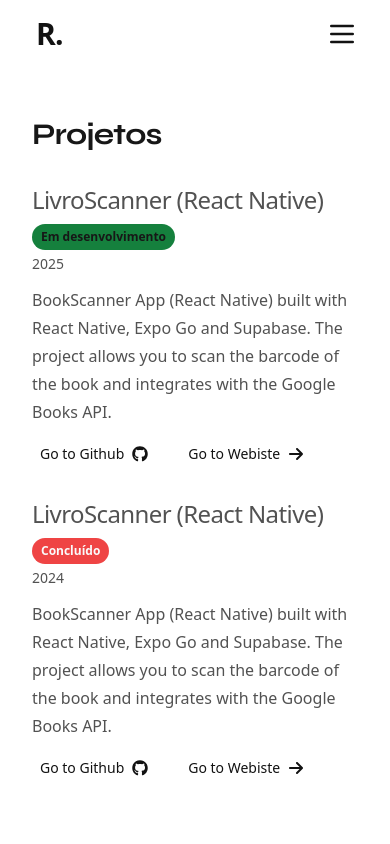
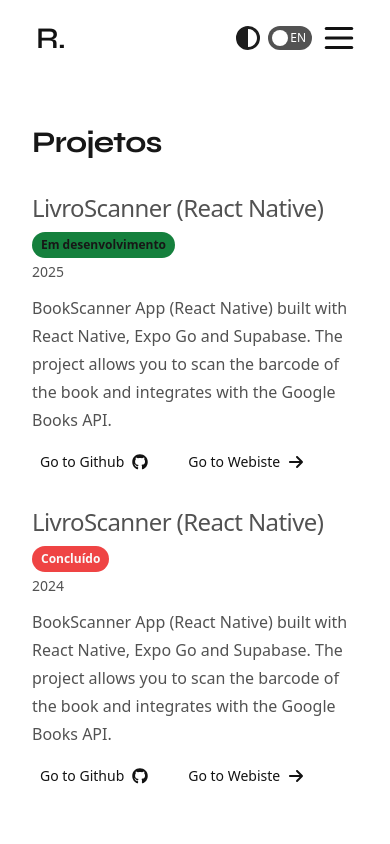
Before and after one commit to romario-code/nextfolio, a Next.js app: page /en/projects in a window 390 px wide. Shown: the top 844 px of the page. Built offline with nearby package versions, Linux system fonts and the light colour scheme.

Commit message:
feat: enhance Navbar component with new font integration, improve mobile menu structure, and refine layout for better responsiveness

```diff
--- a/app/components/nav.tsx
+++ b/app/components/nav.tsx
@@ -5,7 +5,7 @@
 import LanguageSwitcher from "./LanguageSwitcher";
 import { MenuIcon } from "lucide-react";
 
-import { inter } from "../_lib/fonts";
+import { syne, inter } from "../_lib/fonts";
 
 import {
   DropdownMenu,
@@ -25,18 +25,21 @@
   };
   return (
     <div className="flex justify-between flex-wrap items-center mt-4 container">
-      <div className="logo">
       <Link
         href="/"
-          className="text-3xl font-semibold tracking-tight hover:bg-accent hover:text-accent-foreground rounded-md transition-colors focus-visible:outline-none focus-visible:ring-1 focus-visible:ring-ring disabled:pointer-events-none disabled:opacity-50 p-1 font-syne"
+        className={`inline-flex text-3xl font-semibold tracking-tight hover:bg-accent hover:text-accent-foreground rounded-md transition-colors focus-visible:outline-none focus-visible:ring-1 focus-visible:ring-ring disabled:pointer-events-none disabled:opacity-50 p-1 font-syne ${syne.className}`}
       >
         {metaData.logoText}
       </Link>
+      <div className="menuMobile flex items-center gap-2 md:hidden">
+        <div className="flex gap-2 items-center">
+          <ThemeSwitch />
+          <LanguageSwitcher />
         </div>
         <DropdownMenu>
           <DropdownMenuTrigger>
             <MenuIcon
-            size={32}
+              size={38}
               className="flex flex-col items-center gap-2 font-heading text-lg md:hidden"
             />
           </DropdownMenuTrigger>
@@ -45,6 +48,7 @@
             <DropdownMenuSeparator />
             <DropdownMenuItem className="flex flex-col items-start">
               {Object.entries(navItems).map(([path, { name }]) => (
+                console.log('tetse', path),
                 <Link
                   key={path}
                   href={path as "/" | "/en" | "/pt"}
@@ -56,9 +60,10 @@
             </DropdownMenuItem>
           </DropdownMenuContent>
         </DropdownMenu>
-      <nav className="mt-1 sm:mt-0 overflow-scroll md:overflow-auto hidden md:block">
+      </div>
+      <nav className="mt-1 sm:mt-0 overflow-scroll md:overflow-auto hidden md:flex">
         <div className="flex items-center justify-between">
-          <div className="flex flex-row md:ml-auto items-center overflow-scroll sm:overflow-auto">
+          <div className="flex-row md:ml-auto items-center overflow-scroll sm:overflow-auto">
             {Object.entries(navItems).map(([path, { name }]) => (
               <Link
                 key={path}
@@ -69,10 +74,8 @@
               </Link>
             ))}
           </div>
-          <div className="mx-3">
+          <div className="flex gap-2 items-center">
             <ThemeSwitch />
-          </div>
-          <div>
             <LanguageSwitcher />
           </div>
         </div>
```
Lines whose indentation alone changed are shown as unchanged.
